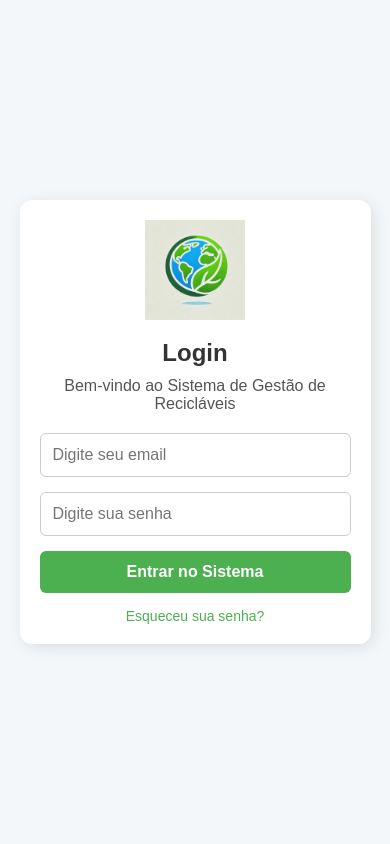
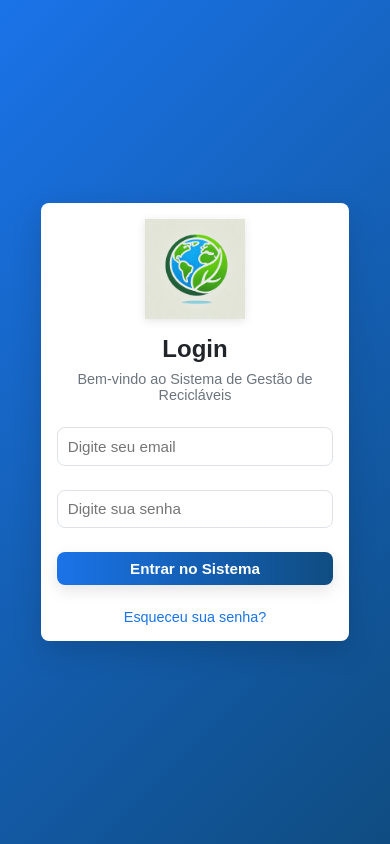
Before and after one commit to gildevson/Recyclable_frontend, a React (Create React App) app: page /login in a window 390 px wide. Built offline with nearby package versions, Linux system fonts and the light colour scheme.

Commit message:
Adicionando mais dados

```diff
--- a/src/components/login/login.css
+++ b/src/components/login/login.css
@@ -1,94 +1,269 @@
+/* src/pages/login/login.css */
+
+/* Variáveis de Cores e Estilos Globais - Incluídas diretamente aqui para garantir acesso */
+:root {
+  /* Cores de Marca */
+  --primary-color: #1A73E8; /* Azul principal do Google, moderno e vibrante */
+  --primary-dark: #0F4C81; /* Azul mais escuro para estados de hover/ativo */
+  --secondary-color: #00BBDC; /* Ciano/Turquesa, bom para acentuações discretas ou destaques menores */
+  --accent-color: #FF5722; /* Laranja vibrante para alertas ou CTAs */
+
+  /* Cores de Texto */
+  --text-color-dark: #212529; /* Praticamente preto, alto contraste */
+  --text-color-light: #6C757D; /* Cinza médio, para textos secundários ou subtítulos */
+
+  /* Cores de Fundo e Elementos */
+  --white: #FFFFFF;
+  --off-white: #F8F9FA; /* Branco acinzentado, menos harsh que branco puro */
+  --gray-light: #E9ECEF; /* Cinza muito claro, ideal para fundos de hover */
+  --gray-medium: #DDE2E7; /* Um cinza um pouco mais escuro para hover/fundo sutil */
+  --border-color: #DEE2E6; /* Cinza claro para bordas e divisores */
+  --error-color: #dc3545; /* Vermelho para mensagens de erro */
+
+  /* Sombras */
+  --shadow-sm: 0 2px 4px rgba(0, 0, 0, 0.06); /* Sombra mais leve para elementos menores */
+  --shadow-md: 0 6px 16px rgba(0, 0, 0, 0.1); /* Sombra padrão para cards/dropdowns */
+  --shadow-lg: 0 10px 30px rgba(0, 0, 0, 0.15); /* Sombra para elementos flutuantes importantes */
+
+  /* Border Radius */
+  --border-radius-xs: 2px;
+  --border-radius-sm: 4px;
+  --border-radius-md: 8px;
+  --border-radius-lg: 12px;
+
+  /* Transições */
+  --transition-short: 0.15s ease-out; /* Para reações rápidas (hover) */
+  --transition-medium: 0.3s ease-in-out; /* Para transições de menu/elementos */
+  --transition-long: 0.5s ease; /* Para animações mais suaves */
+
+  /* Espaçamento */
+  --spacing-xs: 0.5rem;
+  --spacing-sm: 1rem;
+  --spacing-md: 1.5rem;
+  --spacing-lg: 2rem;
+
+  /* Alturas de componentes (para cálculos em min-height, etc.) */
+  --header-height: 70px; /* Altura estimada do seu Header */
+  --footer-height: 200px; /* Altura estimada do seu Footer */
+}
+
 /* Estilização do container do login */
 .login-container {
   width: 100%;
-  height: 100vh; /* Garante que ocupe toda a tela */
+  min-height: 100vh; /* Garante que ocupe pelo menos toda a altura da tela */
   display: flex;
   justify-content: center;
   align-items: center;
-  background-color: #f4f7f9;
+  background: linear-gradient(135deg, var(--primary-color) 0%, var(--primary-dark) 100%); /* Gradiente azul profissional */
+  padding: var(--spacing-md); /* Adiciona padding para telas menores */
+  box-sizing: border-box; /* Garante que padding não adicione largura extra */
 }
 
 /* Caixa de login */
 .login-box {
   width: 100%;
-  max-width: 400px; /* Define uma largura máxima */
-  background-color: white;
-  padding: 30px;
-  border-radius: 12px;
-  box-shadow: 3px 3px 15px rgba(0, 0, 0, 0.1);
+  max-width: 420px; /* Largura máxima ligeiramente maior */
+  background-color: var(--white);
+  padding: var(--spacing-lg); /* Padding generoso */
+  border-radius: var(--border-radius-lg); /* Bordas mais arredondadas */
+  box-shadow: var(--shadow-lg); /* Sombra mais profunda e profissional */
   text-align: center;
+  position: relative;
+  box-sizing: border-box; /* Garante que padding não adicione largura extra */
 }
 
 /* Logo */
 .login-logo {
-  max-width: 120px; /* Reduz o tamanho do logo */
-  margin-bottom: 15px;
+  max-width: 150px; /* Aumenta um pouco o tamanho do logo */
+  height: auto; /* Garante que a altura seja ajustada proporcionalmente */
+  display: block; /* Remove espaço extra abaixo da imagem */
+  margin: 0 auto var(--spacing-md) auto; /* Centraliza e adiciona margem inferior */
+  filter: drop-shadow(0px 2px 4px rgba(0, 0, 0, 0.1));
 }
 
 /* Títulos */
 .login-box h1 {
-  font-size: 24px;
-  color: #333;
-  margin-bottom: 10px;
-  font-weight: bold;
+  font-size: 2rem; /* Tamanho maior para o título */
+  color: var(--text-color-dark);
+  margin-bottom: var(--spacing-xs); /* Espaçamento menor para o subtítulo */
+  font-weight: 700;
 }
 
 /* Texto de boas-vindas */
-.login-box p {
-  color: #555;
-  margin-bottom: 20px;
+.login-box .welcome-text {
+  color: var(--text-color-light);
+  font-size: 1.1rem;
+  margin-bottom: var(--spacing-lg);
 }
 
 /* Inputs */
 .login-box input {
   width: 100%;
-  padding: 12px;
-  margin-bottom: 15px;
-  border: 1px solid #ccc;
-  border-radius: 6px;
-  font-size: 16px;
+  padding: var(--spacing-sm);
+  margin-bottom: var(--spacing-md);
+  border: 1px solid var(--border-color);
+  border-radius: var(--border-radius-md);
+  font-size: 1rem;
+  color: var(--text-color-dark);
+  transition: border-color var(--transition-short), box-shadow var(--transition-short);
+  box-sizing: border-box; /* Garante que padding não adicione largura extra */
+}
+
+.login-box input:focus {
+  border-color: var(--primary-color);
+  box-shadow: 0 0 0 3px rgba(var(--primary-color), 0.2);
+  outline: none;
 }
 
 /* Botão de login */
 .login-box button {
   width: 100%;
-  padding: 12px;
-  background-color: #4caf50;
-  color: white;
+  padding: var(--spacing-sm);
+  background: linear-gradient(90deg, var(--primary-color) 0%, var(--primary-dark) 100%);
+  color: var(--white);
   border: none;
-  border-radius: 6px;
-  font-size: 16px;
-  font-weight: bold;
+  border-radius: var(--border-radius-md);
+  font-size: 1.1rem;
+  font-weight: 600;
   cursor: pointer;
-  transition: background-color 0.3s ease, transform 0.2s ease;
+  transition: all var(--transition-medium) ease;
+  box-shadow: var(--shadow-md);
+  display: flex;
+  justify-content: center;
+  align-items: center;
+  gap: 0.5rem;
+  box-sizing: border-box; /* Garante que padding não adicione largura extra */
 }
 
-.login-box button:hover {
-  background-color: #45a049;
-  transform: translateY(-2px);
+.login-box button:hover:not(:disabled) {
+  background: linear-gradient(90deg, var(--primary-dark) 0%, var(--primary-color) 100%);
+  transform: translateY(-3px);
+  box-shadow: var(--shadow-lg);
+}
+
+.login-box button:disabled {
+  background-color: var(--gray-light);
+  color: var(--text-color-light);
+  cursor: not-allowed;
+  box-shadow: none;
+  transform: none;
+  opacity: 0.8;
+}
+
+/* Mensagem de erro */
+.error-message {
+  color: var(--error-color);
+  font-size: 0.9rem;
+  margin-top: -var(--spacing-xs);
+  margin-bottom: var(--spacing-md);
+  background-color: rgba(var(--error-color), 0.1);
+  border: 1px solid var(--error-color);
+  padding: var(--spacing-xs);
+  border-radius: var(--border-radius-sm);
+  animation: fadeIn 0.3s ease-out;
+  box-sizing: border-box; /* Garante que padding não adicione largura extra */
+}
+
+/* Animação para a mensagem de erro */
+@keyframes fadeIn {
+  from { opacity: 0; transform: translateY(-10px); }
+  to { opacity: 1; transform: translateY(0); }
 }
 
 /* Link de "Esqueceu a senha?" */
 .forgot-password-link {
   display: block;
-  color: #4caf50;
+  color: var(--primary-color);
   text-decoration: none;
-  margin-top: 15px;
-  font-size: 14px;
+  margin-top: var(--spacing-md);
+  font-size: 0.95rem;
+  transition: color var(--transition-short), text-decoration var(--transition-short);
 }
 
 .forgot-password-link:hover {
+  color: var(--primary-dark);
   text-decoration: underline;
+}
+
+/* Spinner de carregamento */
+.spinner {
+  border: 4px solid rgba(255, 255, 255, 0.3);
+  border-top: 4px solid var(--white);
+  border-radius: 50%;
+  width: 20px;
+  height: 20px;
+  animation: spin 1s linear infinite;
+  display: inline-block;
+}
+
+@keyframes spin {
+  0% { transform: rotate(0deg); }
+  100% { transform: rotate(360deg); }
 }
 
 /* Responsividade */
 @media (max-width: 768px) {
   .login-box {
-      width: 90%; /* Garante que fique menor em telas menores */
-      padding: 20px;
+    width: 90%;
+    padding: var(--spacing-md);
+    border-radius: var(--border-radius-md);
   }
 
   .login-logo {
-      max-width: 100px;
+    max-width: 120px;
+    margin-bottom: var(--spacing-sm);
+  }
+
+  .login-box h1 {
+    font-size: 1.8rem;
+  }
+
+  .login-box .welcome-text {
+    font-size: 1rem;
+    margin-bottom: var(--spacing-md);
+  }
+
+  .login-box input {
+    padding: var(--spacing-xs);
+    font-size: 0.95rem;
+  }
+
+  .login-box button {
+    padding: var(--spacing-xs);
+    font-size: 1rem;
+  }
+
+  .error-message {
+    font-size: 0.85rem;
+  }
+
+  .forgot-password-link {
+    font-size: 0.9rem;
   }
 }
+
+@media (max-width: 480px) {
+  .login-box {
+    padding: var(--spacing-sm);
+  }
+
+  .login-logo {
+    max-width: 100px;
+  }
+
+  .login-box h1 {
+    font-size: 1.5rem;
+  }
+
+  .login-box .welcome-text {
+    font-size: 0.9rem;
+  }
+
+  .login-box input {
+    padding: 0.6rem;
+  }
+
+  .login-box button {
+    font-size: 0.95rem;
+  }
+}
--- a/src/components/login/login.js
+++ b/src/components/login/login.js
@@ -1,8 +1,8 @@
 import React, { useState, useEffect, useCallback } from "react";
 import { useNavigate } from "react-router-dom";
-import api from "../services/api";
-import logo from "../img/logo.png";
-import "./login.css";
+import api from "../services/api"; // Certifique-se que o caminho para sua API está correto
+import logo from "../img/logo.png"; // Verifique se o caminho do seu logo está correto
+import "./login.css"; // Importa os estilos para esta página
 
 const Login = () => {
     const [email, setEmail] = useState("");
@@ -34,7 +34,7 @@ const Login = () => {
     const handleSubmit = async (e) => {
         e.preventDefault();
         setLoading(true);
-        setError("");
+        setError(""); // Limpa erros anteriores
 
         if (!email || !password) {
             setError("Por favor, preencha todos os campos.");
@@ -58,28 +58,33 @@ const Login = () => {
                 // Redireciona para o dashboard
                 navigate("/dashboard");
             } else {
+                // Caso a API retorne um status de erro não HTTP (ex: 200 com mensagem de erro no corpo)
                 setError(response.data.message || "Erro desconhecido. Tente novamente.");
             }
         } catch (error) {
+            // Trata erros de requisição (HTTP status codes)
             const status = error.response?.status;
             if (status === 401) {
                 setError("Credenciais inválidas. Verifique seu email e senha.");
             } else if (status >= 500) {
                 setError("Erro no servidor. Tente novamente mais tarde.");
             } else {
-                setError("Erro na conexão com o servidor.");
+                setError("Erro na conexão com o servidor. Verifique sua internet.");
             }
         } finally {
-            setLoading(false);
+            setLoading(false); // Sempre desabilita o carregamento no final
         }
     };
 
     return (
         <div className="login-container">
             <div className="login-box">
-                <img src={logo} alt="Logo" className="login-logo" />
+                {/* Certifique-se que 'logo' está importado corretamente e o caminho para 'logo.png' está certo */}
+                <img src={logo} alt="Logo Remessa Segura" className="login-logo" />
                 <h1>Login</h1>
-                <p>Bem-vindo ao Sistema de Gestão de Recicláveis</p>
+                {/* Adicionada a classe 'welcome-text' para melhor estilização */}
+                <p className="welcome-text">Bem-vindo ao Sistema de Gestão de Recicláveis</p>
+
                 <form onSubmit={handleSubmit}>
                     <input
                         type="email"
--- a/src/components/pages/users/UserList.css
+++ b/src/components/pages/users/UserList.css
@@ -4,6 +4,7 @@
   border-radius: 8px;
   margin-left: 250px; /* espaço para o menu recolhido */
   transition: margin 0.3s ease;
+  color: black;
 }
 
 .user-list-container ul {
```
Also changed, not shown: src/components/pages/users/UserList.js (+6 -3 lines).
